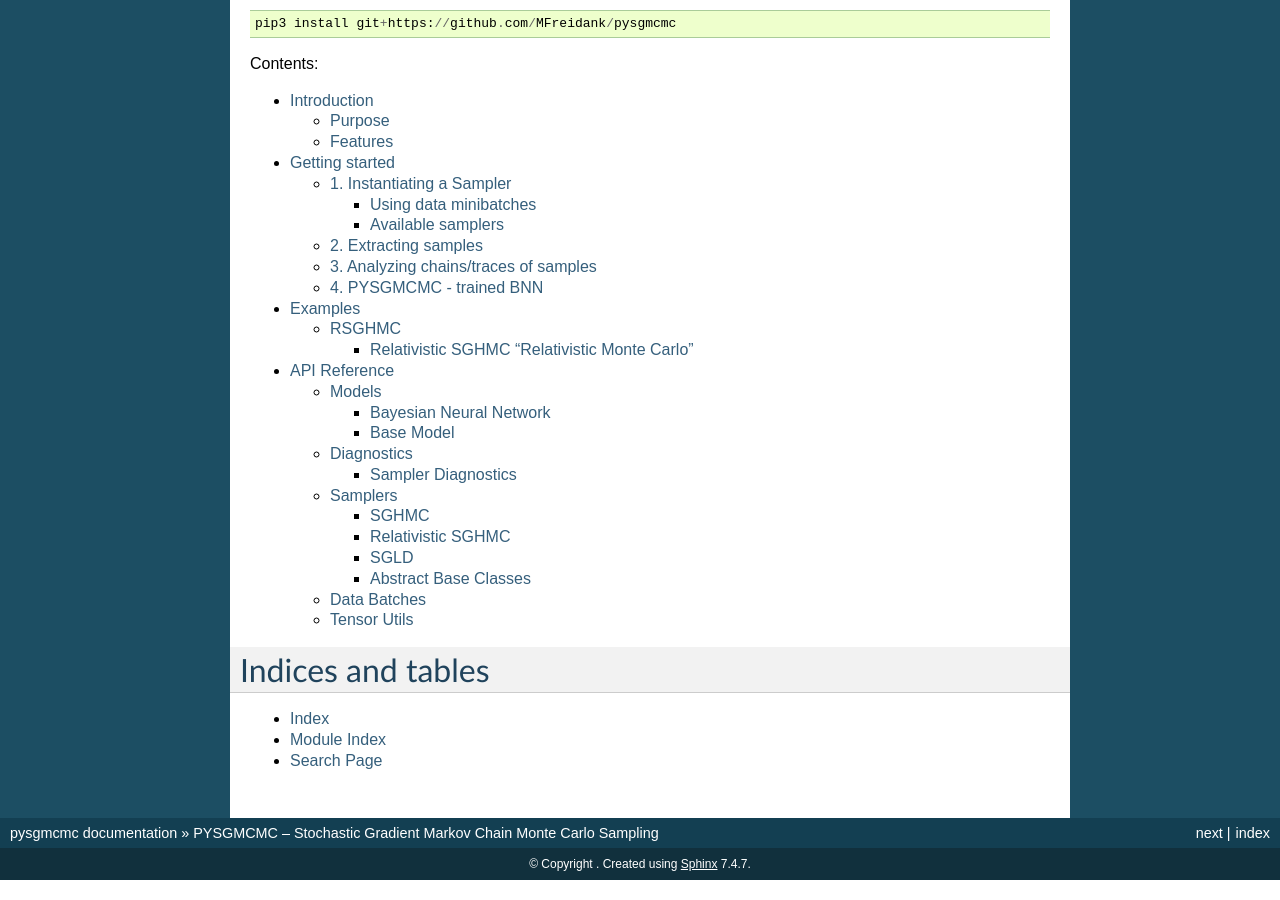
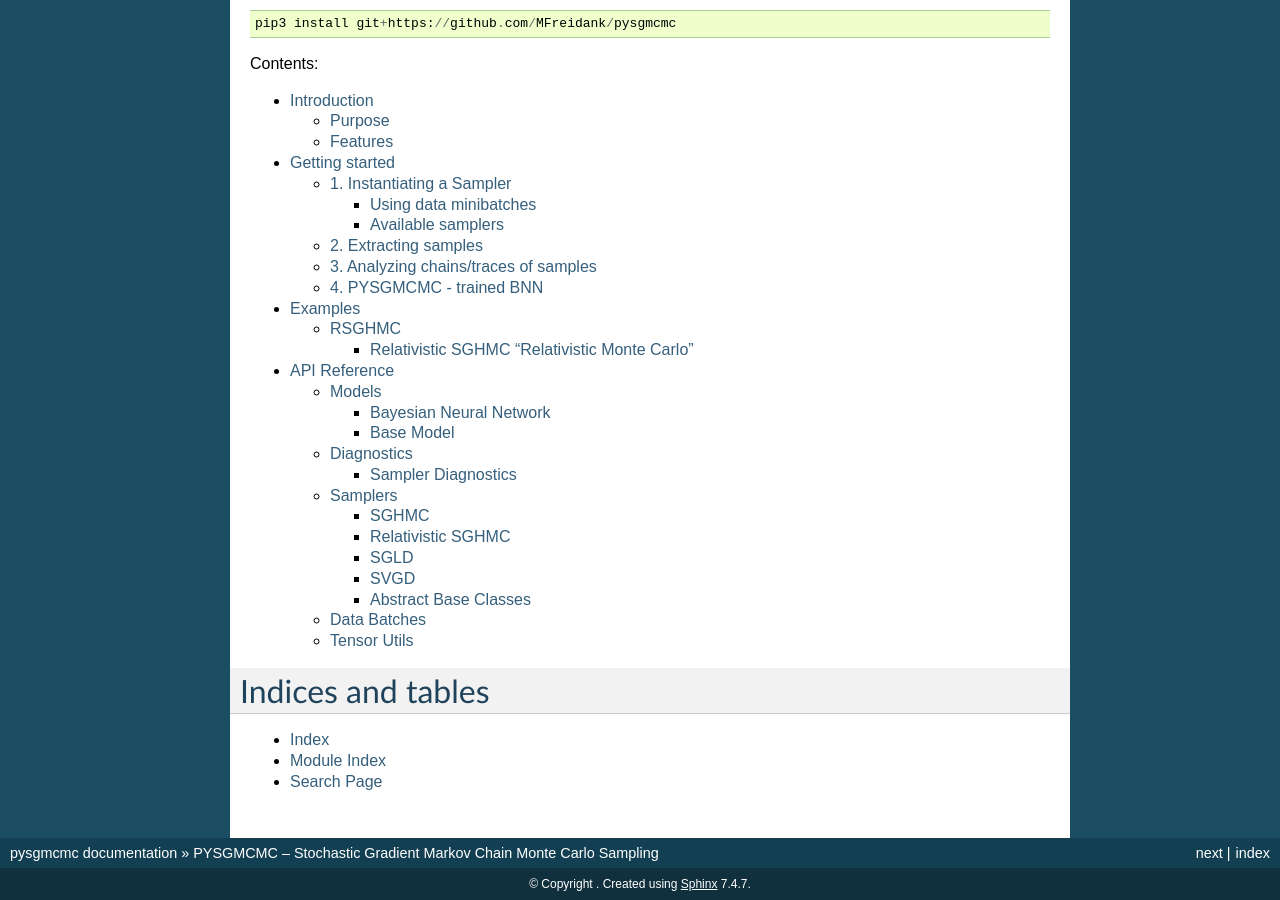
Before and after one commit to MFreidank/pysgmcmc, a Sphinx documentation site: the page built from docs/source/index.rst, in a window 1280 px wide and 900 px high, scrolled down 699 px. Built offline with Sphinx 7.4.7, drawn with Linux system fonts in a browser that asks for light colours; pages that are not in the unit, such as notebooks, are missing from menus.

Commit message:
adding SVGD to docs

```diff
--- a/docs/source/api/samplers.rst
+++ b/docs/source/api/samplers.rst
@@ -14,5 +14,5 @@ Samplers
    samplers/sghmc
    samplers/relativistic_sghmc
    samplers/sgld
-   samplers/sgvd
+   samplers/svgd
    samplers/base_classes
--- a/docs/source/api/samplers/svgd.rst
+++ b/docs/source/api/samplers/svgd.rst
@@ -1,6 +1,6 @@
-*****
+****
 SVGD
-*****
+****
 
 .. currentmodule:: pysgmcmc.samplers.svgd
 
--- a/docs/source/examples.rst
+++ b/docs/source/examples.rst
@@ -12,3 +12,4 @@
    :maxdepth: 3
 
    notebooks/Relativistic_SGHMC.ipynb
+   notebooks/SVGD.ipynb
```
